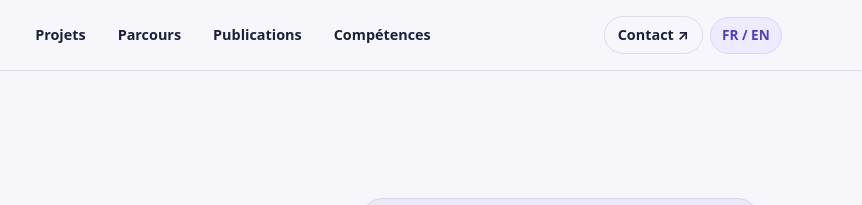
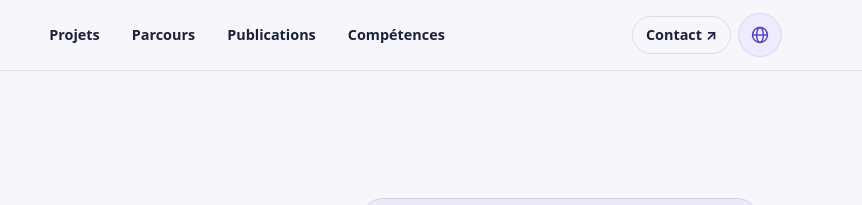
Before and after one commit to Rihab-S/rihabsouissi.github.io, a plain HTML site: page index.html in a window 1280 px wide. Shown: the top 205 px of the page, 418-1280 px from the left. Drawn offline with Linux system fonts and the light colour scheme.

Commit message:
Add files via upload

```diff
--- a/index.html
+++ b/index.html
@@ -19,7 +19,7 @@
       </nav>
       <div class="top-actions">
         <a class="top-contact" href="#contact">Contact <span aria-hidden="true">↗</span></a>
-        <a class="language-switch" href="en.html" hreflang="en" aria-label="Afficher le portfolio en anglais"><span aria-hidden="true">FR / EN</span></a>
+        <a class="language-switch" href="en.html" hreflang="en" aria-label="Afficher le portfolio en anglais" title="Afficher le portfolio en anglais"><svg width="20" height="20" viewBox="0 0 24 24" fill="none" stroke="currentColor" stroke-width="1.7" aria-hidden="true" focusable="false"><circle cx="12" cy="12" r="9"/><ellipse cx="12" cy="12" rx="4" ry="9"/><path d="M3 12h18"/></svg></a>
       </div>
     </div>
   </header>
--- a/style.css
+++ b/style.css
@@ -120,13 +120,14 @@ h1 span, .role em { color: var(--accent); }
 }
 
 .top a.language-switch {
-  padding: .4rem .7rem;
+  display: inline-grid;
+  place-items: center;
+  width: 2.75rem;
+  height: 2.75rem;
   border: 1px solid #dcd5fb;
-  border-radius: 2rem;
+  border-radius: 50%;
   background: #efebff;
   color: var(--accent);
-  font-size: .85rem;
-  white-space: nowrap;
 }
 
 .top a.language-switch:hover {
```
Also changed, not shown: en.html (+1 -1 lines).
